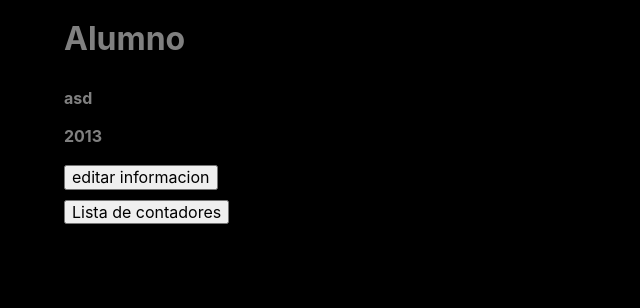
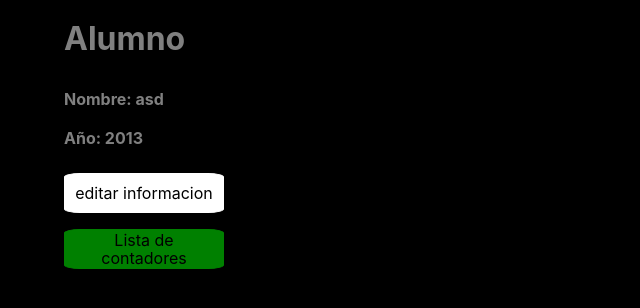
Before and after one commit to LihuelAlmada/parcial1-mcga, a React (Create React App) app: page /home in a window 1280 px wide. Shown: the top 308 px of the page, without its empty margins (0-640 px from the left). Built offline with nearby package versions, Linux system fonts and the light colour scheme.

Commit message:
added css to buttons

```diff
--- a/src/components/App.css
+++ b/src/components/App.css
@@ -8,3 +8,15 @@
   justify-content: flex-start;
   align-items: center;
 }
+.button{
+  width: 160px;
+  min-height: 40px;
+  margin-top: 5px;
+  border-radius: 10%;
+  border: 1px solid white;
+  background-color: white;
+}
+.button:hover{
+  border: 1px solid grey;
+  background-color: grey;
+}
--- a/src/components/screens/Counter/index.jsx
+++ b/src/components/screens/Counter/index.jsx
@@ -8,22 +8,23 @@ class Counter extends React.Component{
     super(props)
     this.state = {}
   }
-
   render(){
     return (
     <div className="counter">
       <h1>Lista de contadores</h1>
       <Link to = "/home">
-              <button>Volver</button>
+        <button className="button">Volver</button>
       </Link>
-      <button onClick={this.props.addCard}>Añadir contador</button>
+      <button className="button" onClick={this.props.addCard}>Añadir contador</button>
       { this.props.card.map(e =>
-      <CounterCard
-        e={e}
-        key={e.id}
-        deleteCard={this.props.deleteCard}
-        sumNumberCard={this.props.sumNumberCard}
-        minusNumberCard={this.props.minusNumberCard}/>)}
+        <CounterCard
+          e={e}
+          key={e.id}
+          deleteCard={this.props.deleteCard}
+          sumNumberCard={this.props.sumNumberCard}
+          minusNumberCard={this.props.minusNumberCard}
+        />
+      )}
     </div>
     )
   }
--- a/src/components/screens/Home/index.jsx
+++ b/src/components/screens/Home/index.jsx
@@ -28,7 +28,7 @@ class Home extends React.Component{
           setValues={this.props.setValues}
         />}
         <Link to = "/counter">
-          <button>Lista de contadores</button>
+          <button className="button green">Lista de contadores</button>
         </Link>
       </div>
     )
--- a/src/components/screens/Home/style.css
+++ b/src/components/screens/Home/style.css
@@ -4,8 +4,17 @@
   justify-content: flex-start;
   align-items: flex-start;
   width: 90%;
-  height: 30%;
+  height: 90%;
 }
 .student{
-  color: grey
+  color: grey;
+  font-weight: bold;
 }
+.green{
+  background-color: green;
+  border-color: green;
+}
+.green:hover{
+  background-color: rgb(0, 94, 0);
+  border-color:rgb(0, 94, 0);
+}
--- a/src/components/screens/HomeCard/index.jsx
+++ b/src/components/screens/HomeCard/index.jsx
@@ -4,9 +4,9 @@ import React from 'react';
 const HomeCard = (props) => (
   <>
   <div className="homeCard">
-      <div>{props.name}</div>
-      <div>{props.year}</div>
-      <button onClick={props.changeEdit}>editar informacion</button>
+      <div>Nombre: {props.name}</div>
+      <div>Año: {props.year}</div>
+      <button className="button" onClick={props.changeEdit}>editar informacion</button>
   </div>
   </>
 )
--- a/src/components/screens/HomeCard/style.css
+++ b/src/components/screens/HomeCard/style.css
@@ -6,6 +6,6 @@
   font-weight: bold;
   margin: 0;
   width: 100%;
-  height: 50%;
+  height: 20%;
   color: grey;
 }
--- a/src/components/screens/HomeForm/index.jsx
+++ b/src/components/screens/HomeForm/index.jsx
@@ -8,10 +8,10 @@ class HomeForm extends React.Component{
   }
   render(){
     return (
-      <div>
+      <div className="homeForm">
         <input type="text" name="name" placeholder="" onChange={this.props.setValues} defaultValue={this.props.name}/>
         <input type="text" name="year" placeholder="" onChange={this.props.setValues} defaultValue={this.props.year}/>
-        <button onClick={this.props.changeEdit}>Guardar informacion</button>
+        <button className="button" onClick={this.props.changeEdit}>Guardar informacion</button>
       </div>
     )
   }
--- a/src/components/screens/HomeForm/style.css
+++ b/src/components/screens/HomeForm/style.css
@@ -1,8 +1,8 @@
 .homeForm{
   display: flex;
   flex-direction: column;
-  justify-content: flex-start;
+  justify-content: space-around;
   align-items: flex-start;
   width: 100%;
-  height: 50%;
+  height: 20%;
 }
```
Also changed, not shown: 1 other file (tests, documents, lock files or other folders).
